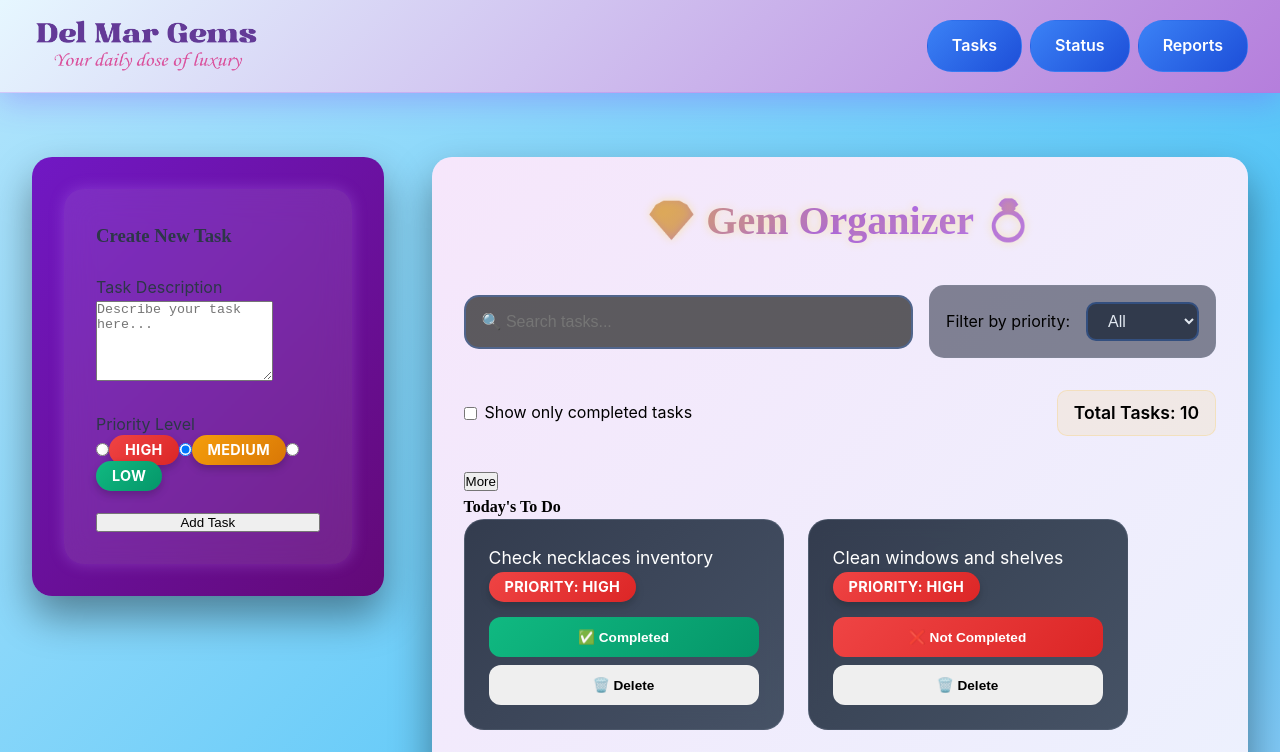
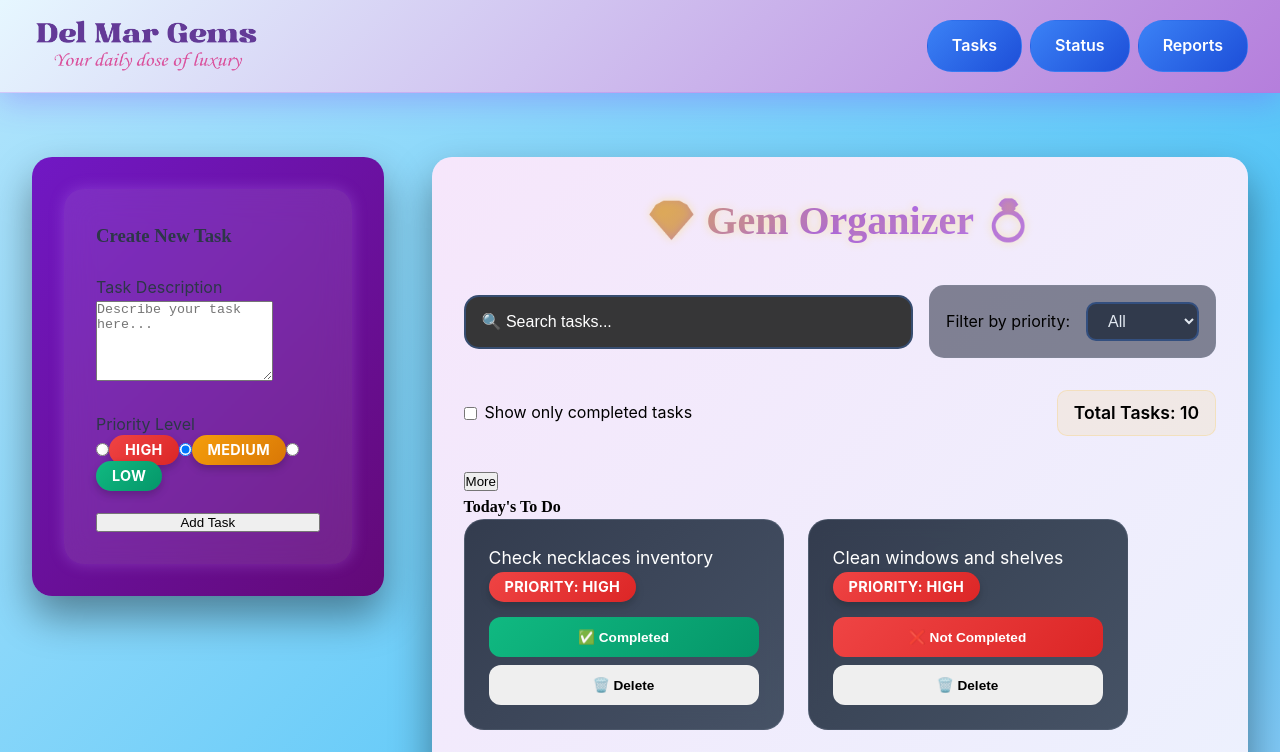
Before and after one commit to karinavargasbl/mtm6404-task-manager-karinavargasbl, a React (Vite) app: page / in a window 1280 px wide. Shown: the top 752 px of the page. Built offline with nearby package versions, Linux system fonts and the light colour scheme.

Commit message:
completes

```diff
--- a/src/App.css
+++ b/src/App.css
@@ -163,18 +163,22 @@ h1 {
   flex: 1;
   min-width: 300px;
   padding: 1rem;
-  background: rgba(54, 54, 55, 0.8);
+  background: rgb(54, 54, 55);
   border: 2px solid rgba(59, 130, 246, 0.3);
   border-radius: 15px;
-  color: #e2e8f0;
+  color:  #ffffff;
   font-size: 1rem;
   transition: all 0.3s ease;
 }
+.search-input::placeholder {
+  color: #ffffff;
+  opacity: 1; /* Muy importante: evita que el texto se vea opaco */
+}
+
 
 .search-input:focus {
   outline: none;
   border-color: #3b82f6;
-  box-shadow: 0 0 0 3px rgba(59, 130, 246, 0.1);
 }
 
 .filter-section {
```
